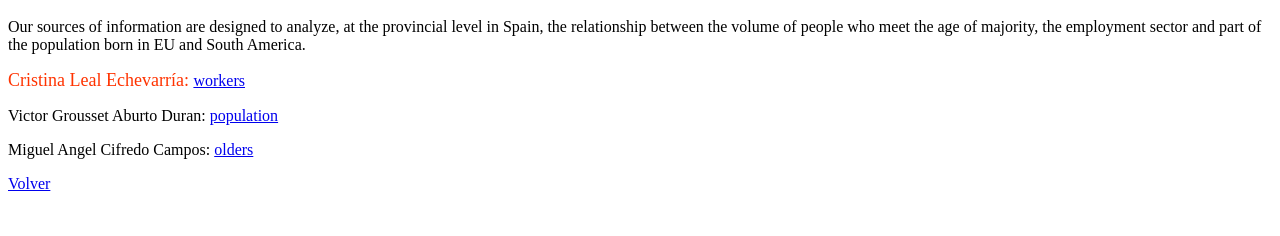
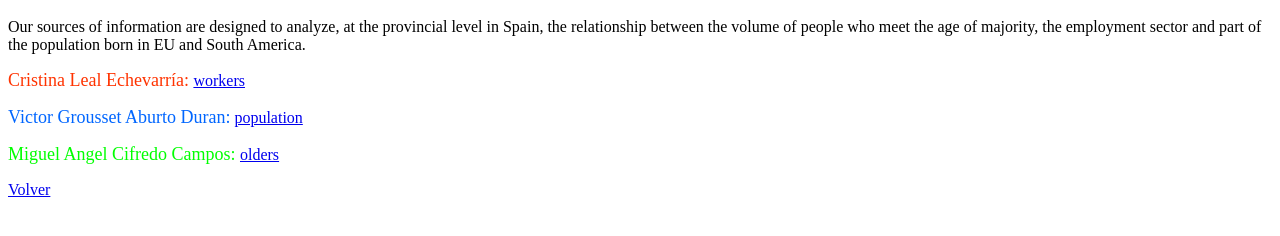
Before and after one commit to sos-2016-02/sos-2016-02, a website: page static/about.html in a window 1280 px wide. Shown: the part 48-284 px from the top of the page. Drawn offline with Linux system fonts and the light colour scheme.

Commit message:
changed font of the classmate

```diff
--- a/static/about.html
+++ b/static/about.html
@@ -5,8 +5,8 @@
 <p>Our sources of information are designed to analyze, at the provincial level in Spain, the relationship between the volume of people who meet the age of majority, the employment sector and part of the population born in EU and South America.</p>
 
 <p><font face= "Aharoni" color ="#ff3300" size = "4">Cristina Leal Echevarría: </font><a href='/workers.html'>workers</a>      </p>
-<p>Victor Grousset Aburto Duran: <a href='/population.html'>population</a></p>
-<p>Miguel Angel Cifredo Campos:  <a href='/olders.html'>olders</a>        </p>
+<p><font face= "Aharoni" color ="#0066ff" size = "4">Victor Grousset Aburto Duran:</font> <a href='/population.html'>population</a></p>
+<p><font face= "Aharoni" color ="#00ff00" size = "4">Miguel Angel Cifredo Campos: </font> <a href='/olders.html'>olders</a>        </p>
 <a href="javascript:history.back(1)">Volver</a>
 </body>
 </html>
```
